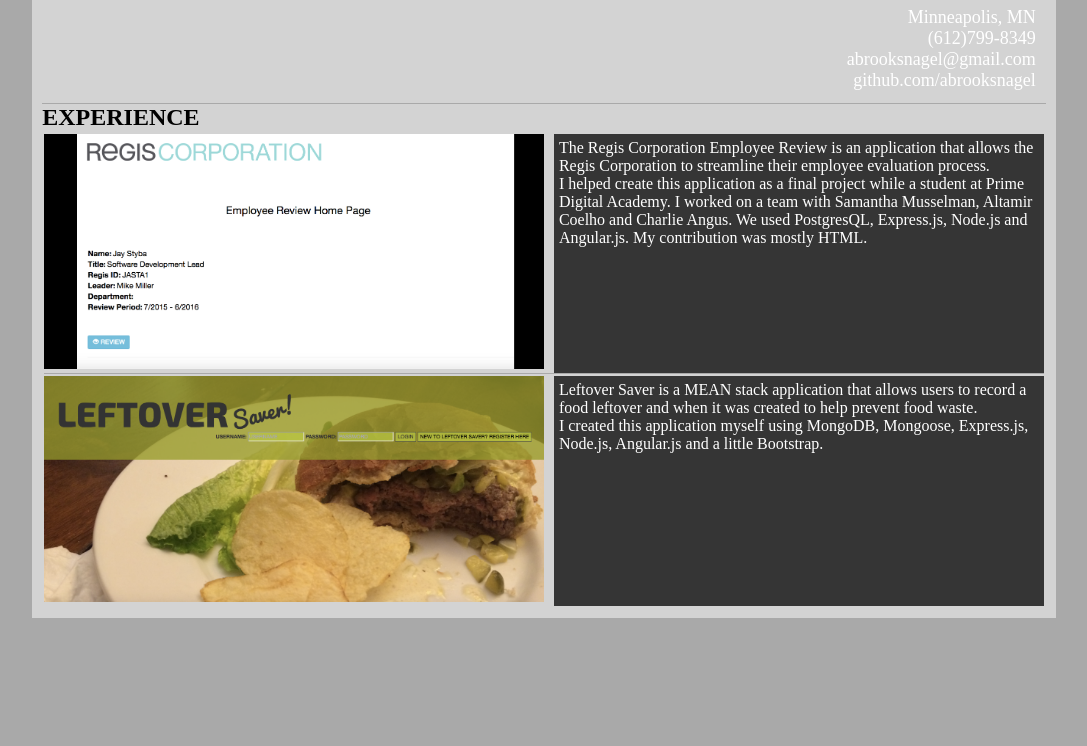
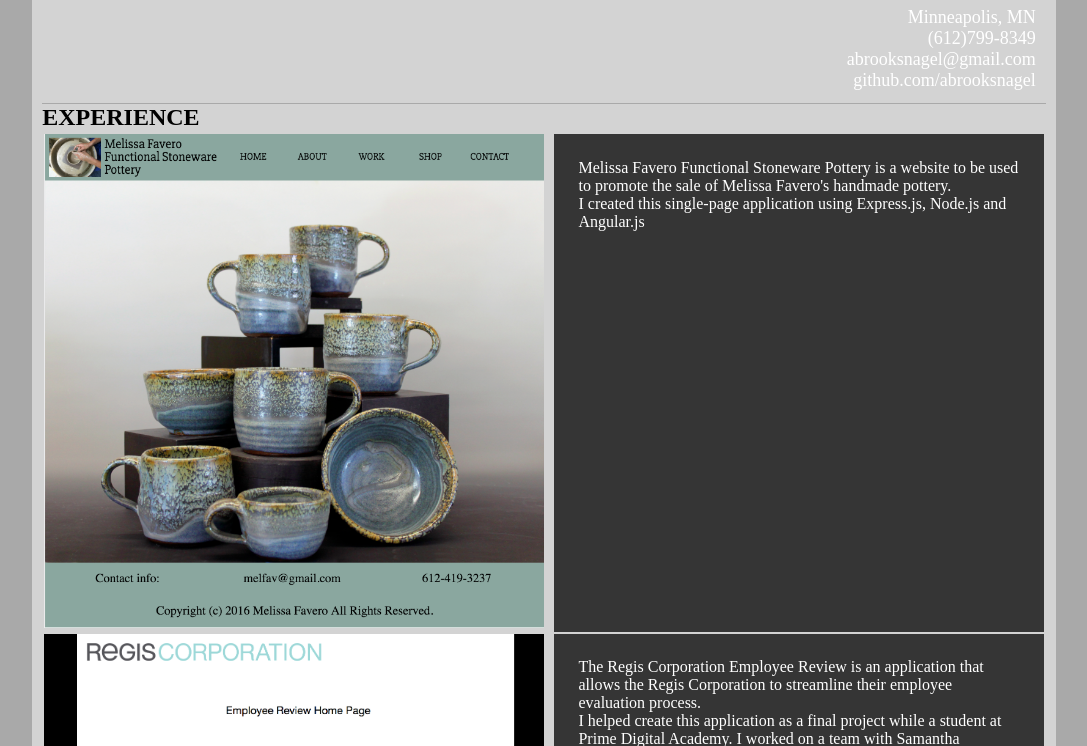
Before and after one commit to abrooksnagel/abrooksnagel.github.io, a plain HTML site: page index.html in a window 1280 px wide. Shown: the part 54-800 px from the top of the page, without its empty margins (96-1183 px from the left). Drawn offline with Linux system fonts and the light colour scheme.

Commit message:
add Melissa Favero's website

```diff
--- a/index.html
+++ b/index.html
@@ -28,6 +28,15 @@
 
       <section class="experience">
         <h2>EXPERIENCE</h2>
+        <div class="melissafaveropottery app">
+          <div class="melissafaveropotteryImage image">
+            <a href="http://melissafavero.herokuapp.com"><img src="images/melissa_favero_pottery.png" alt="Melissa Favero Functional Stoneware Pottery home page"></a>
+          </div>
+          <div class="melissafaveropotteryParagraph description">
+            <p>Melissa Favero Functional Stoneware Pottery is a website to be used to promote the sale of Melissa Favero's handmade pottery.<br>
+            I created this single-page application using Express.js, Node.js and Angular.js</p>
+          </div>
+        </div>
         <div class="regiscorporationreview app">
           <div class="regiscorporationreviewImage image">
             <a href="http://regiscorpreview.herokuapp.com"><img src="images/regiscorporationreview.png" alt="regis corporation employee review home page"></a>
@@ -47,6 +56,11 @@
           </div>
         </div>
       </section>
+
+
+
+
+
 
 
 
--- a/stylesheet.css
+++ b/stylesheet.css
@@ -71,6 +71,7 @@
 		width: 49%;
 		margin-left: 1%;
 		background: rgba(0, 0, 0, 0.75);
+		padding: 2%;
 	}
 }
 .regiscorporationreview {
```
Also changed, not shown: images/melissa_favero_pottery.png (added).
